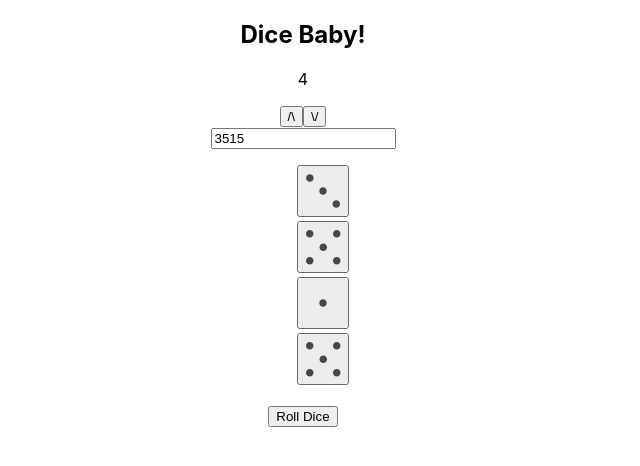
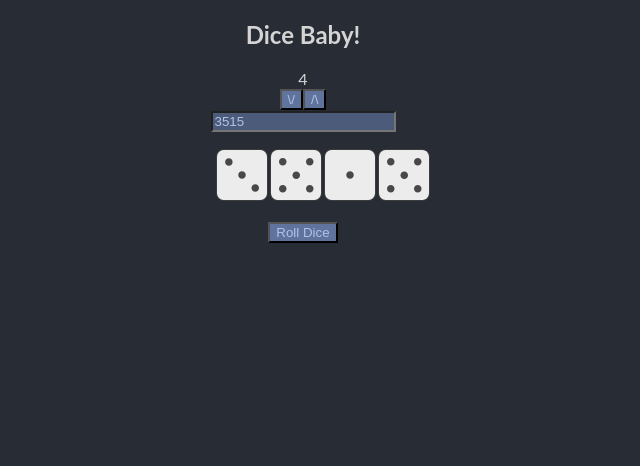
Before and after one commit to Daxxn/DiceRollExperiments, a React (Create React App) app: page / in a window 1280 px wide. Shown: the top 466 px of the page, without its empty margins (337-977 px from the left). Built offline with nearby package versions, Linux system fonts and the light colour scheme.

Commit message:
Change color schema
  Changed background for whole project

  Changed button and input css to match color schema

```diff
--- a/src/components/CountSelector.jsx
+++ b/src/components/CountSelector.jsx
@@ -1,13 +1,16 @@
 import React, { Component } from 'react';
 import PropTypes from 'prop-types';
+import '../styles/CountSelector.css';
 
 export default class CountSelector extends Component {
   render() {
     return (
       <div>
-        <p>{this.props.count}</p>
-        <button id="up" type="button" onClick={this.props.countClick}>/\</button>
-        <button id="dn" type="button" onClick={this.props.countClick}>\/</button>
+        {this.props.count}
+        <div>
+          <button id="dn" type="button" onClick={this.props.countClick}>\/</button>
+          <button id="up" type="button" onClick={this.props.countClick}>/\</button>
+        </div>
       </div>
     );
   }
--- a/src/components/DiceDisplay.js
+++ b/src/components/DiceDisplay.js
@@ -5,9 +5,7 @@ import DiceSelector from './DiceSelector';
 
 export default function DiceDisplay(props) {
   return (
-    <div>
-      <img className="dice-image" src={DiceSelector(props.number)} alt="not found." />
-    </div>
+    <img className="dice-image" src={DiceSelector(props.number)} alt="not found." />
   );
 }
 DiceDisplay.propTypes = {
--- a/src/index.css
+++ b/src/index.css
@@ -1,6 +1,8 @@
 body {
   margin: 0;
-  font-family: -apple-system, BlinkMacSystemFont, 'Segoe UI', 'Roboto', 'Oxygen',
+  background-color: #282c34;
+  color: #d4d4d4;
+  font-family: 'lato', -apple-system, BlinkMacSystemFont, 'Segoe UI', 'Roboto', 'Oxygen',
     'Ubuntu', 'Cantarell', 'Fira Sans', 'Droid Sans', 'Helvetica Neue',
     sans-serif;
   -webkit-font-smoothing: antialiased;
--- /dev/null
+++ b/src/styles/CountSelector.css
@@ -0,0 +1,10 @@
+button {
+  background-color: #5f739c;
+  color: #b0c2e7;
+  transition: background-color color 0.2s;
+}
+
+button:hover {
+  background-color: #849ac7;
+  color: #5c667c;
+}
--- a/src/styles/DiceDisplay.css
+++ b/src/styles/DiceDisplay.css
@@ -1,11 +1,11 @@
 .dice-image {
   max-height: 50px;
-  border: solid 1px #666666;
-  border-radius: 3px;
+  border: solid 1px #3d3d3d;
+  border-radius: 7.5px;
+  margin: 1px;
   transition: border-color 0.1s;
 }
 
 .dice-image:hover {
-  border-color: #222222;
-  border-width: 2px;
+  border-color: #ffffff;
 }
--- a/src/styles/MainPage.css
+++ b/src/styles/MainPage.css
@@ -1,3 +1,13 @@
 .dice-spacing {
   margin: 0 10px 0 10px;
 }
+
+input {
+  background-color: #4c5b7a;
+  color: #b0c2e7;
+}
+
+input::selection {
+  background-color: #9ebcf7;
+  color: #22262e;
+}
```
